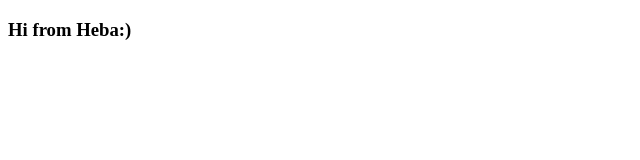
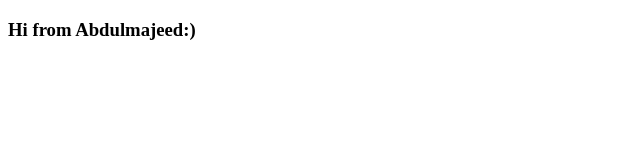
Before and after one commit to hebafaisal/test, a plain HTML site: page index.html in a window 1280 px wide. Shown: the whole page, without its empty margins (0-640 px from the left). Drawn offline with Linux system fonts and the light colour scheme.

Commit message:
name changed to mjeed

```diff
--- a/index.html
+++ b/index.html
@@ -7,7 +7,7 @@
 </head>
 <body>
     <div>
-        <h3>Hi from Heba:)</h3>
+        <h3>Hi from Abdulmajeed:)</h3>
     </div>
 
 </body>
```
